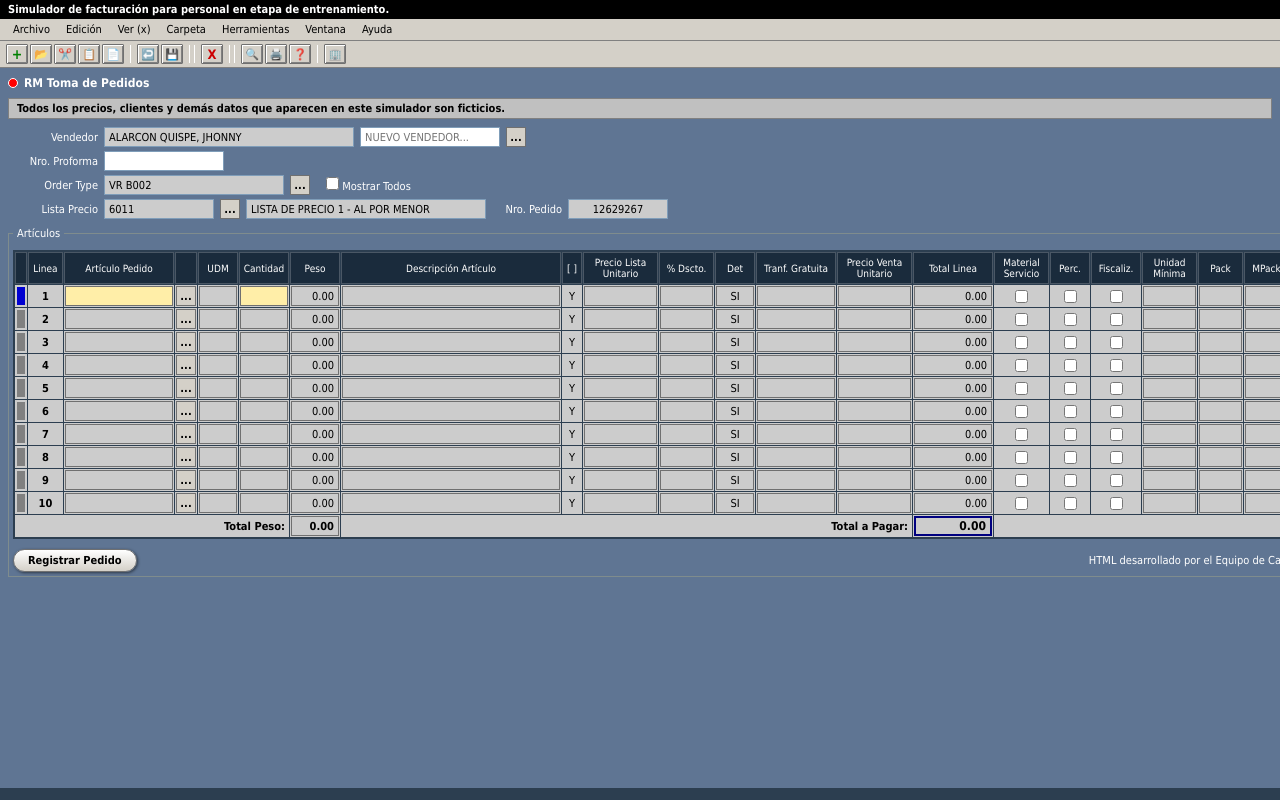
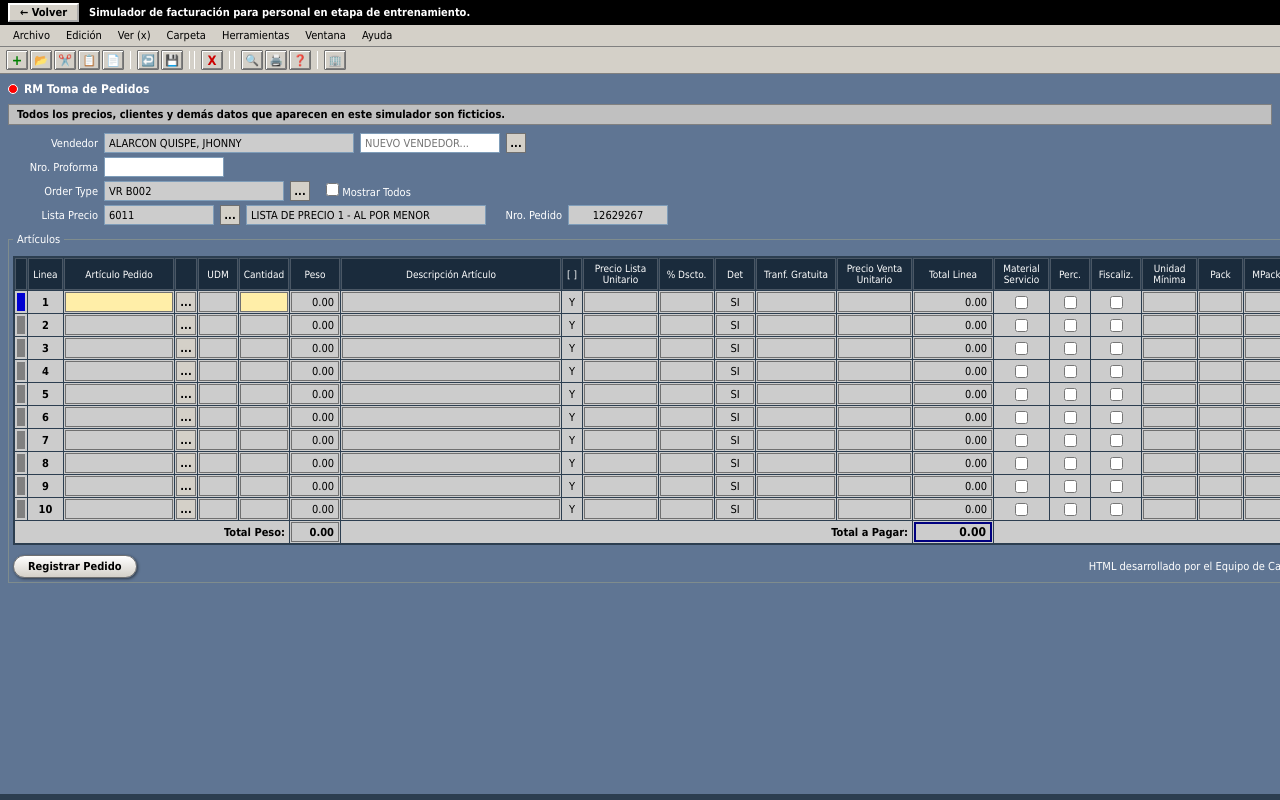
Before and after one commit to capacitacion3vesmartin-ves/simuladororacle, a plain HTML site: page index.html in a window 1280 px wide. Drawn offline with Linux system fonts and the light colour scheme.

Commit message:
Update index.html

```diff
--- a/index.html
+++ b/index.html
@@ -480,7 +480,10 @@
         <button onclick="document.getElementById('rotateNotice').style.display='none'" style="background:transparent; color:#fff; border:1px solid #fff; padding:1px 6px; cursor:pointer; font-weight:bold; border-radius:3px; margin-left:8px;">✕</button>
     </div>
 
-    <div class="window-title-bar">Simulador de facturación para personal en etapa de entrenamiento.</div>
+    <div class="window-title-bar" style="display:flex; align-items:center; gap:10px;">
+        <a href="https://capacitacion3vesmartin-ves.github.io/campuscapacitacion/" style="background:#d4d0c8; color:#000; border:2px outset #ffffff; padding:1px 10px; font-weight:bold; font-size:11px; text-decoration:none; cursor:pointer; user-select:none;" title="Volver al campus de capacitación">&larr; Volver</a>
+        <span>Simulador de facturación para personal en etapa de entrenamiento.</span>
+    </div>
 
     <div class="top-menu-bar">
         <span class="menu-item">Archivo</span>
```
